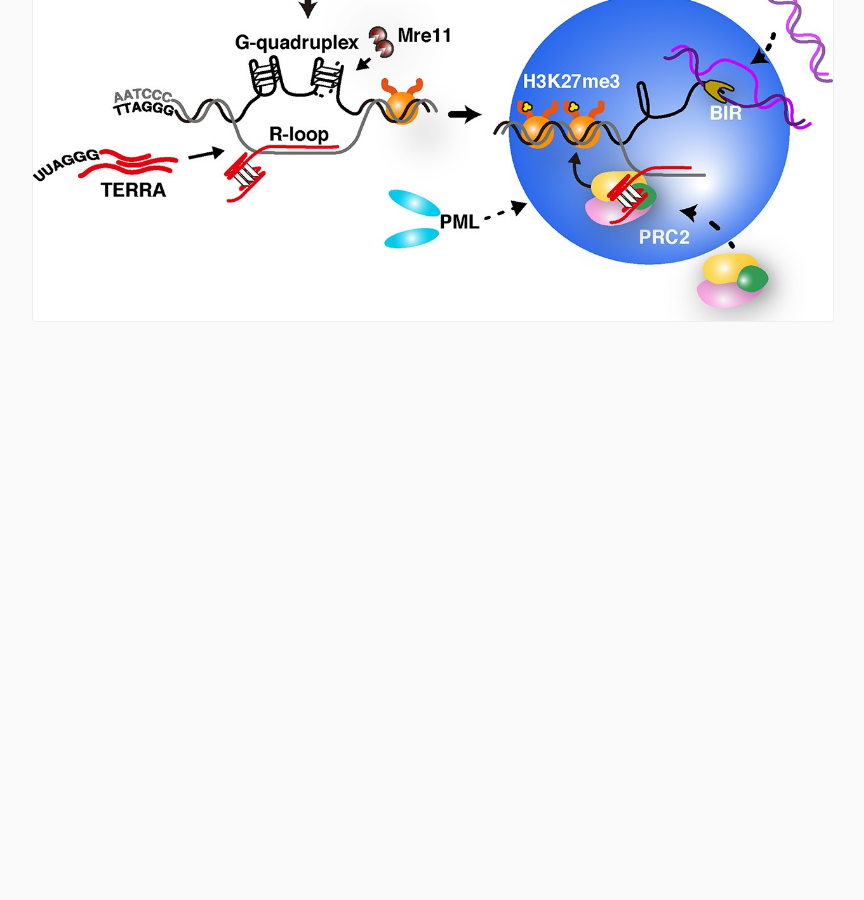
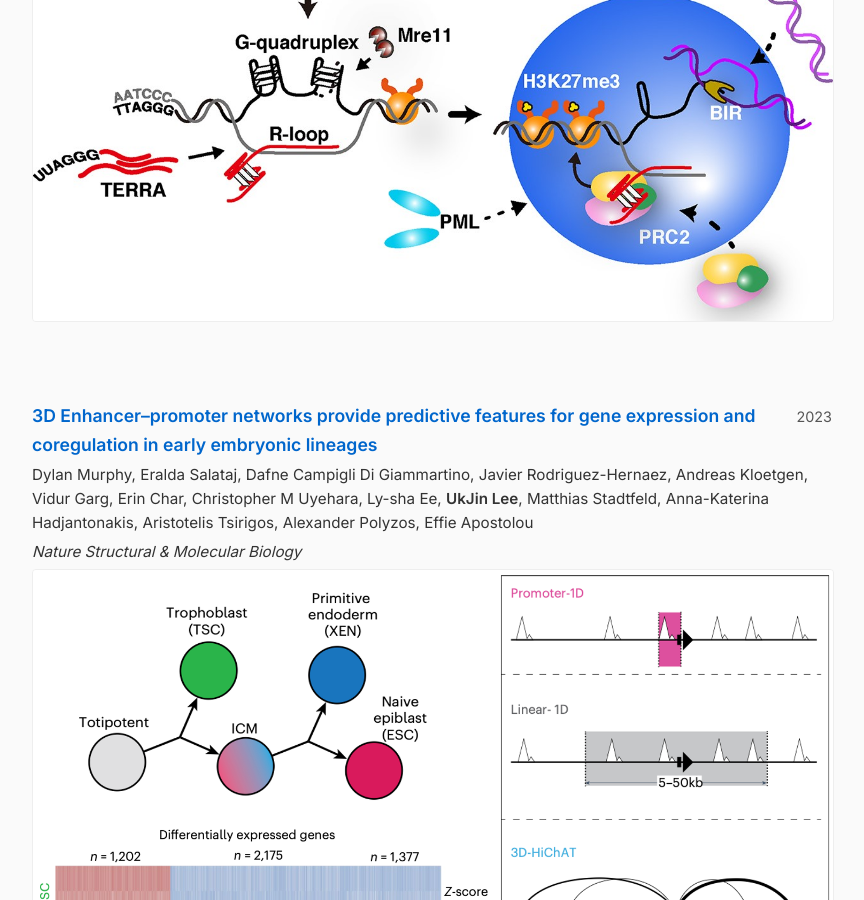
Before and after one commit to ukjinlee101/ukjinlee101.github.io, a Jekyll site: the page built from publications.md, in a window 1280 px wide and 900 px high, scrolled down 2178 px. Shown: the whole window, without its empty margins (208-1072 px from the left). Built offline with Jekyll 4.4.1, drawn with Linux system fonts in a browser that asks for light colours; before the commit the page ends 2580 px from its top, so only the background shows below that.

Commit message:
antigravity

```diff
--- a/_data/publications.yml
+++ b/_data/publications.yml
@@ -18,3 +18,10 @@
   year: 2024
   pdf_link: "https://academic.oup.com/nar/article/52/10/5756/7642069"
   image: "/assets/images/Lee_NAR_2024_Image01.jpeg"
+
+- title: "3D Enhancer–promoter networks provide predictive features for gene expression and coregulation in early embryonic lineages"
+  authors: "Dylan Murphy, Eralda Salataj, Dafne Campigli Di Giammartino, Javier Rodriguez-Hernaez, Andreas Kloetgen, Vidur Garg, Erin Char, Christopher M Uyehara, Ly-sha Ee, UkJin Lee, Matthias Stadtfeld, Anna-Katerina Hadjantonakis, Aristotelis Tsirigos, Alexander Polyzos, Effie Apostolou"
+  journal: "Nature Structural & Molecular Biology"
+  year: 2023
+  pdf_link: "https://www.nature.com/articles/s41594-023-01130-4"
+  image: "/assets/images/Murphy_NSMB_2023_Image01.png"
```
Also changed, not shown: assets/images/Murphy_NSMB_2023_Image01.png (added), 1 other file.
